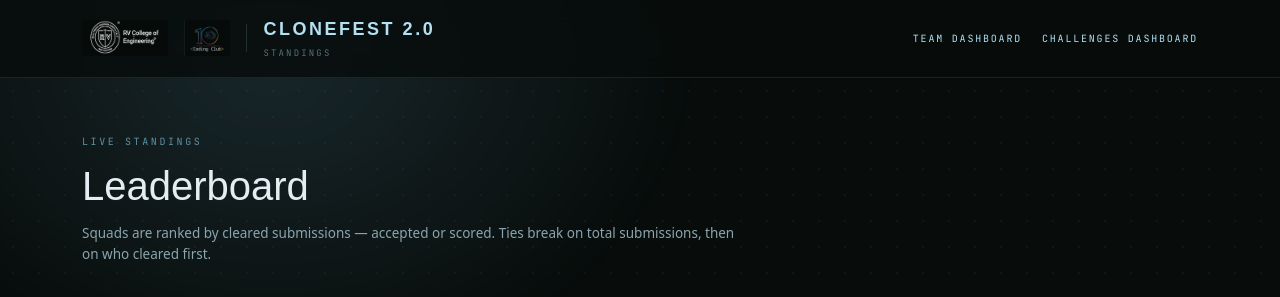
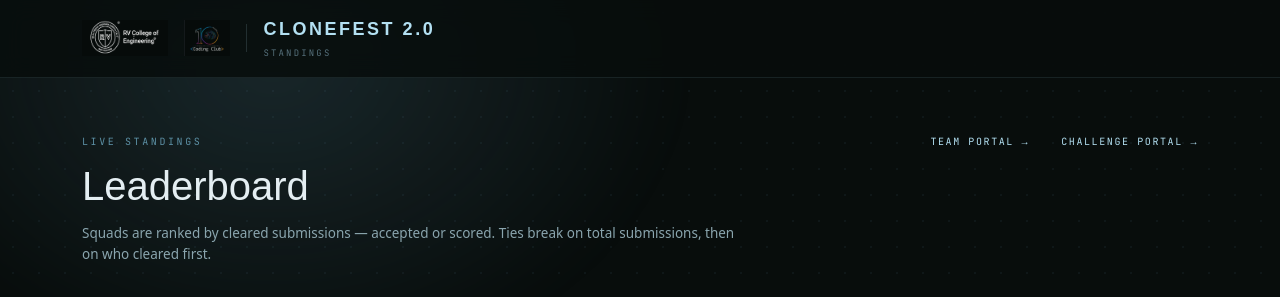
Before and after one commit to Code-with-Prabhjot/clonefest-2.0-website, a React (Vite) app: page /leaderboard in a window 1280 px wide. Shown: the top 297 px of the page. Built offline with nearby package versions, Linux system fonts and the light colour scheme; no server answers; the database is empty; a web font is replaced by a local one.

Commit message:
feat: implement user profile registration, public leaderboard, and team details pages

```diff
--- a/src/components/hacker/ProfileDetailsForm.jsx
+++ b/src/components/hacker/ProfileDetailsForm.jsx
@@ -29,11 +29,8 @@
     e.preventDefault();
     setError(null);
 
-    if (!/^[0-9A-Z]{10}$/.test(usnClean)) {
-      return setError('USN should be 10 characters, e.g. 1RV25CS001.');
-    }
-    if (!usnClean.startsWith('1RV25') && !usnClean.startsWith('1RZ25')) {
-      return setError('USN must belong to the 2025 batch (starting with 1RV25 or 1RZ25).');
+    if (!/^1RV25[A-Z]{2}\d{3}$/.test(usnClean)) {
+      return setError('USN must be in the format 1RV25XX000 (e.g., 1RV25CS001).');
     }
     if (!branch) return setError('Select your branch.');
     if (!eligible) return setError('Confirm you are part of the 2025 - 2029 batch.');
@@ -110,18 +107,12 @@
           <div>
             <label className={LABEL} htmlFor="reg-batch">Batch</label>
             <div className="relative">
-              <select
+              <input
                 id="reg-batch"
                 value={batch}
-                onChange={(e) => setBatch(e.target.value)}
-                required
-                className={selectClass}
-              >
-                {BATCHES.map((y) => <option key={y} value={y}>{y}</option>)}
-              </select>
-              <span className="pointer-events-none absolute right-3.5 top-1/2 -translate-y-1/2 text-[10px] text-[#56707B]">
-                ▾
-              </span>
+                readOnly
+                className={`${FIELD} text-[#8AA5AE] cursor-default bg-transparent`}
+              />
             </div>
           </div>
         </div>
--- a/src/pages/Leaderboard.jsx
+++ b/src/pages/Leaderboard.jsx
@@ -145,21 +145,13 @@
               Standings
             </p>
           </div>
-          <div className="flex-1" />
-          <div className="flex items-center gap-5">
-            <Link to="/portal/team" className="font-jet text-[10px] uppercase tracking-[0.18em] text-[#5D91A6] transition-colors hover:text-[#B3E0F2]">
-              Team dashboard
-            </Link>
-            <Link to="/portal" className="font-jet text-[10px] uppercase tracking-[0.18em] text-[#5D91A6] transition-colors hover:text-[#B3E0F2]">
-              Challenges dashboard
-            </Link>
-          </div>
         </div>
       </header>
 
       <main className="relative z-10 mx-auto w-full max-w-[1180px] px-5 py-10 sm:px-8 sm:py-14">
-        <div style={{ animation: 'rise .5s ease-out both' }}>
-          <p className={KICKER}>Live standings</p>
+        <div className="flex flex-wrap items-baseline justify-between gap-3" style={{ animation: 'rise .5s ease-out both' }}>
+          <div>
+            <p className={KICKER}>Live standings</p>
           <h1 className="mt-3 font-clash text-[30px] font-medium leading-tight text-[#E4EEF2] sm:text-[40px]">
             Leaderboard
           </h1>
@@ -167,6 +159,15 @@
             Squads are ranked by cleared submissions — accepted or scored. Ties
             break on total submissions, then on who cleared first.
           </p>
+          </div>
+          <div className="flex items-center gap-8">
+            <Link to="/portal/team" className="font-jet text-[10px] uppercase tracking-[0.16em] text-[#5D91A6] transition-colors hover:text-[#B3E0F2]">
+              Team portal →
+            </Link>
+            <Link to="/portal" className="font-jet text-[10px] uppercase tracking-[0.16em] text-[#5D91A6] transition-colors hover:text-[#B3E0F2]">
+              Challenge portal →
+            </Link>
+          </div>
         </div>
 
         {status === 'ready' && (
--- a/src/pages/TeamDetails.jsx
+++ b/src/pages/TeamDetails.jsx
@@ -234,12 +234,29 @@
             {profile.team_name}
           </h1>
         </div>
+        <div className="flex items-center gap-8">
           <Link
             to="/portal"
             className="font-jet text-[10px] uppercase tracking-[0.16em] text-[#5D91A6] transition-colors hover:text-[#B3E0F2]"
           >
             Challenge portal →
           </Link>
+          <Link
+            to="/leaderboard"
+            className="font-jet text-[10px] uppercase tracking-[0.16em] text-[#5D91A6] transition-colors hover:text-[#B3E0F2]"
+          >
+            View leaderboard →
+          </Link>
+          <button
+            onClick={async () => {
+              await supabase.auth.signOut();
+              window.location.href = '/';
+            }}
+            className="font-jet text-[10px] uppercase tracking-[0.16em] text-[#5D91A6] transition-colors hover:text-[#B3E0F2]"
+          >
+            Logout →
+          </button>
+        </div>
       </div>
 
       {/* Metrics */}
@@ -412,13 +429,6 @@
               Only the squad lead can see the invite code
             </p>
           )}
-
-          <Link
-            to="/leaderboard"
-            className="mt-5 block rounded-[2px] border border-[#B3E0F2]/20 px-4 py-2.5 text-center font-jet text-[10px] uppercase tracking-[0.16em] text-[#8AA5AE] transition-colors hover:border-[#B3E0F2]/45 hover:text-[#E4EEF2]"
-          >
-            View leaderboard →
-          </Link>
         </div>
       </div>
 
```
Lines whose indentation alone changed are shown as unchanged.
